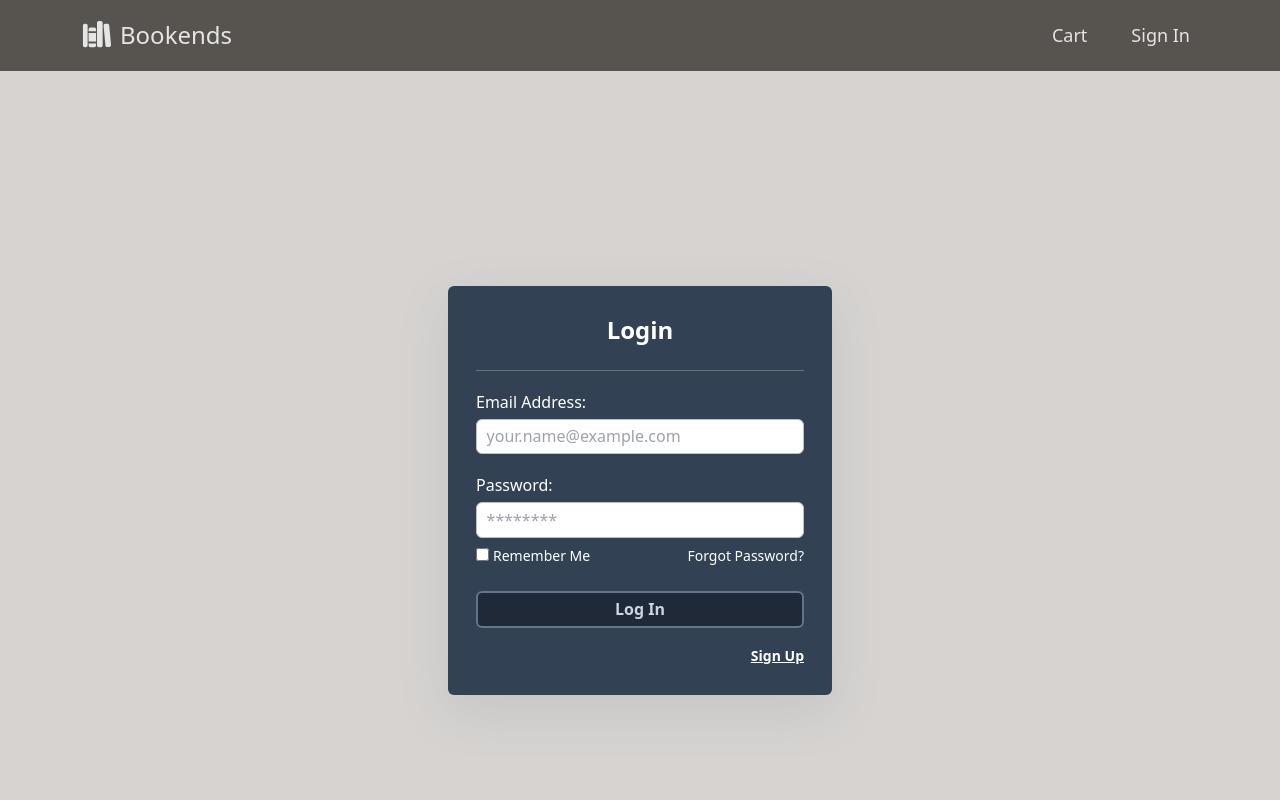
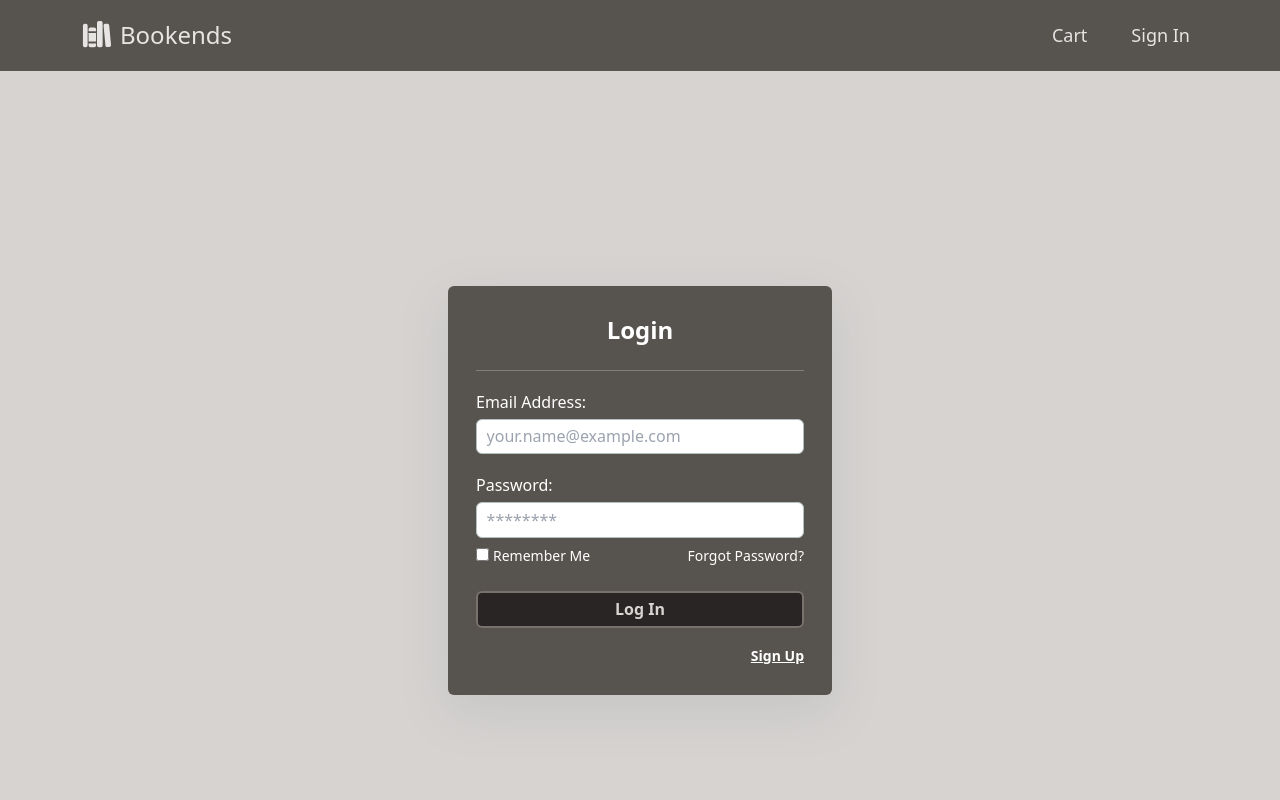
Before and after one commit to lexmaclellan/Bookends, a React (Vite) app in the folder client/: page /login in a window 1280 px wide. Shown: the top 800 px of the page. Built offline with nearby package versions, Linux system fonts and the light colour scheme; some icons are missing.

Commit message:
Changed colors

```diff
--- a/client/src/pages/Login.jsx
+++ b/client/src/pages/Login.jsx
@@ -63,7 +63,7 @@ function Login() {
     return (
         <>
             <article className='p-4 flex justify-center items-center h-screen'>
-                <section className='w-96 shadow-lg p-7 bg-slate-700 rounded-md'>
+                <section className='w-96 shadow-lg p-7 bg-stone-600 rounded-md'>
                     <h3 className='text-2xl block text-center font-semibold'>Login</h3>
                     <form onSubmit={handleSubmit}>
                         <hr className='mt-6' />
@@ -109,7 +109,7 @@ function Login() {
                             </span>
                         </section>
 
-                        <button className='mt-6 py-1 w-full bg-gray-800 text-slate-300 border-2 border-slate-500 font-semibold rounded-md'>
+                        <button className='mt-6 py-1 w-full bg-stone-800 text-stone-300 border-2 border-stone-500 font-semibold rounded-md'>
                             Log In
                         </button>
                     </form>
```
